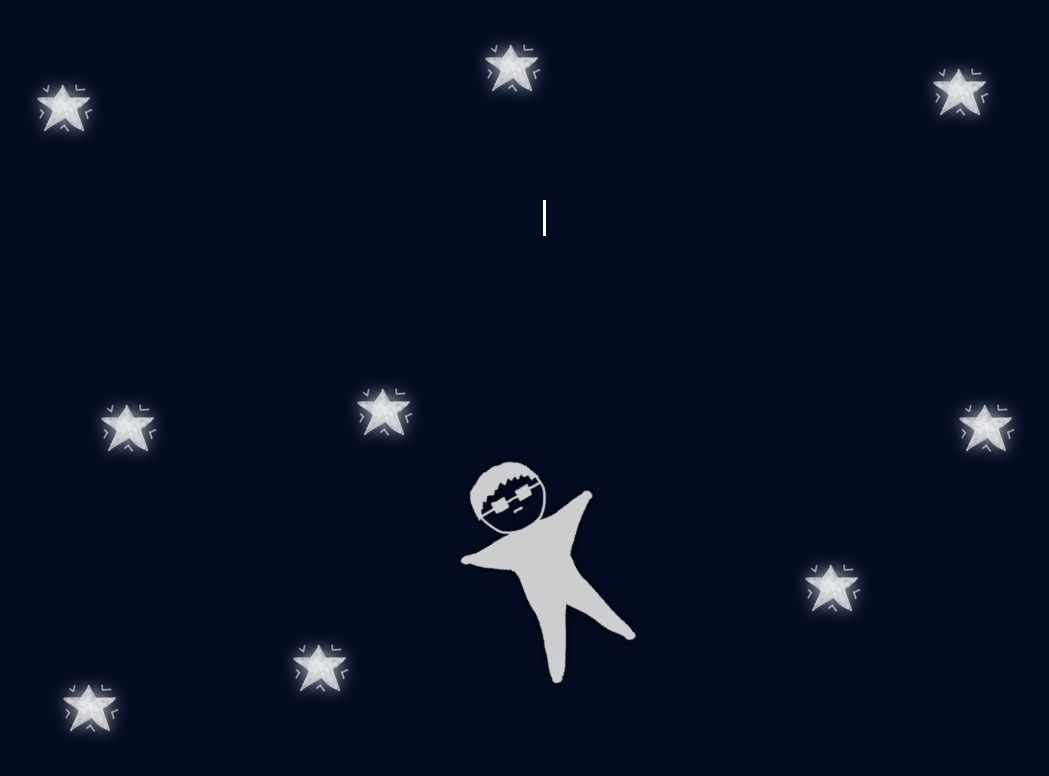
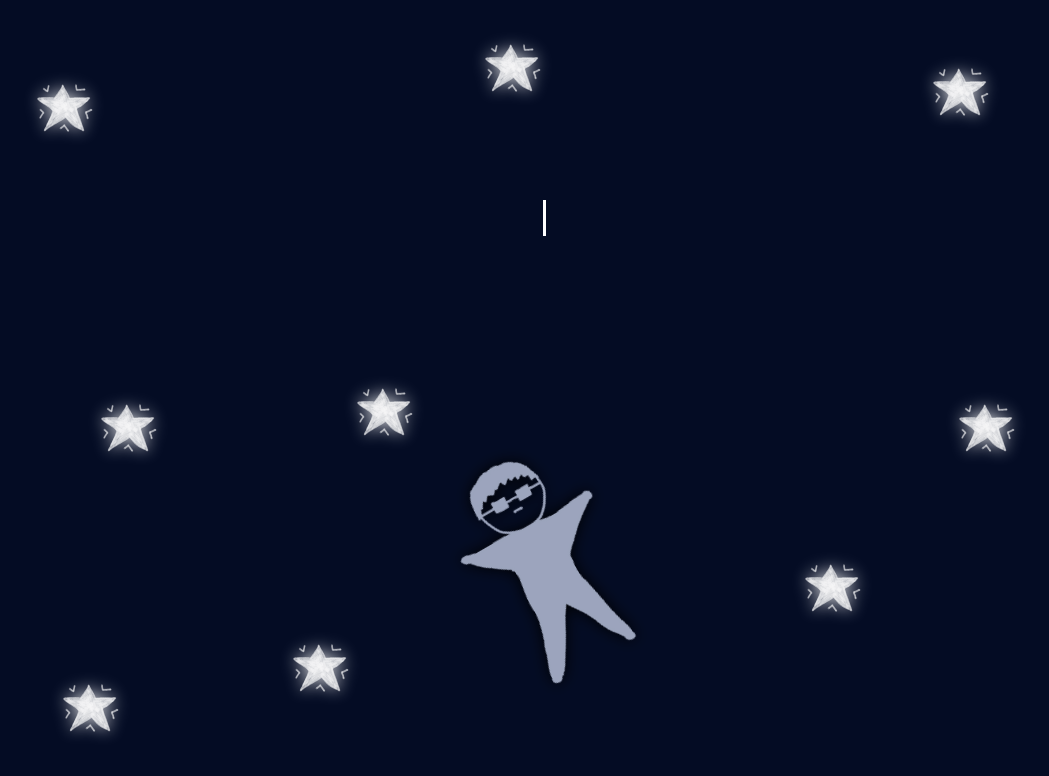
Before and after one commit to SzilardKosa/portfolio-site-placeholder, a plain HTML site: page index.html in a window 1280 px wide. Shown: the whole page, without its empty margins (96-1145 px from the left). Drawn offline with Linux system fonts and the light colour scheme.

Commit message:
adjusted colors

```diff
--- a/styles/styles.css
+++ b/styles/styles.css
@@ -154,7 +154,7 @@ body {
 
 .star-img1,
 .star-img2 {
-  filter: invert(1) opacity(0.8) drop-shadow(0 0 0.5rem white);
+  filter: invert(1) opacity(0.9) drop-shadow(0 0 0.5rem white);
   max-width: 10vw;
   max-height: 8vh;
   animation-name: flickering;
@@ -199,7 +199,8 @@ body {
 
 .me-img1,
 .me-img2 {
-  filter: invert(1) opacity(0.8) drop-shadow(0 0 0.5rem black);
+  filter: invert(73%) sepia(13%) saturate(451%) hue-rotate(187deg) brightness(89%) contrast(86%)
+    drop-shadow(0 0 0.5rem black);
   max-width: 40vw;
   max-height: 30vh;
   animation-name: flickering;
```
